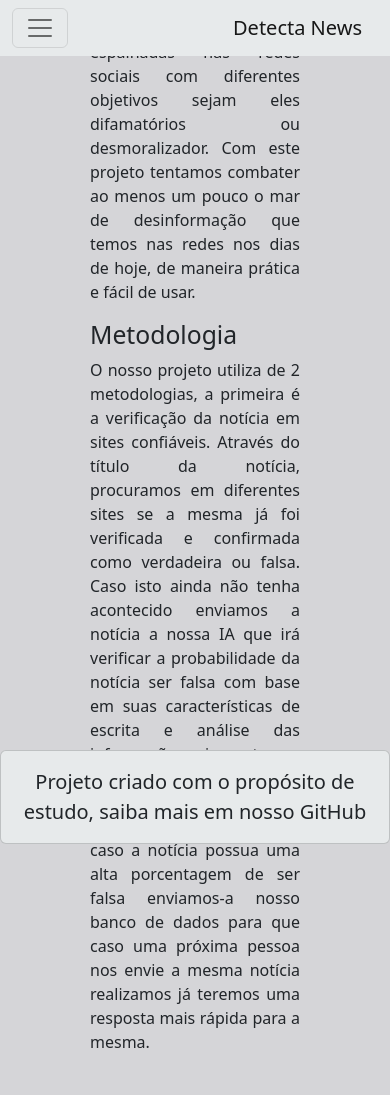
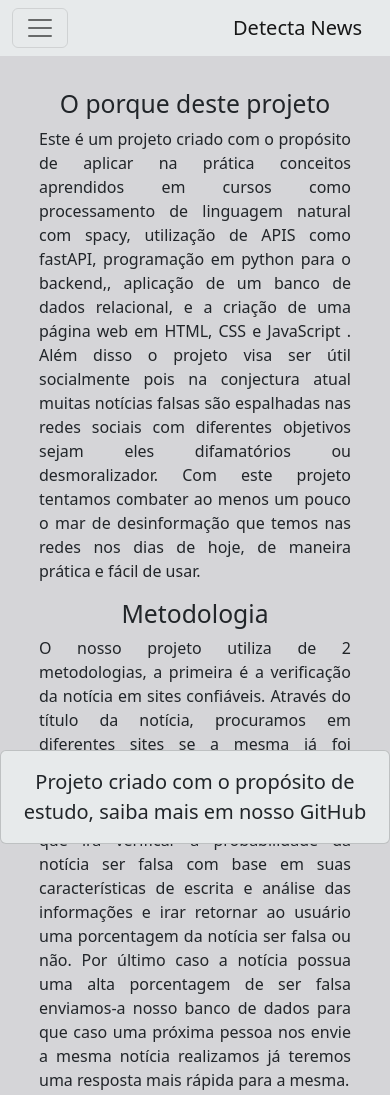
Before and after one commit to Vitinh-o/Detector_de_fake_news_com_IA, a plain HTML site: page frontEnd/outraspaginas/sobreNos.html in a window 390 px wide. Before the commit the page ends 1070 px from the top, so only its background shows below. Drawn offline with nearby package versions, Linux system fonts and the light colour scheme; files whose address does not match are found by name.

Commit message:
Foi melhorado a responsividade do site, principalmente da pagina sobre nos. No momento a pagina principal ainda nao foi ajustado

```diff
--- a/frontEnd/outraspaginas/sobreNos.html
+++ b/frontEnd/outraspaginas/sobreNos.html
@@ -55,9 +55,9 @@
 
         </header>
 
-        <section style="width: 60%; text-align: justify; margin-top: calc(50% - 630px)" class="container-fluid">
+        <section class="sobreNos">
 
-            <h2>O porque deste projeto</h2>
+            <h2 class="titulos_sobre_nos">O porque deste projeto</h2>
 
             <p>
                 Este é um projeto criado com o propósito de aplicar na prática conceitos aprendidos em cursos como processamento de
@@ -68,7 +68,7 @@
                 o mar de desinformação que temos nas redes nos dias de hoje, de maneira prática e fácil de usar.
             </p>
 
-            <h2>Metodologia</h2>
+            <h2 class="titulos_sobre_nos">Metodologia</h2>
 
             <p>O nosso projeto utiliza de 2 metodologias, a primeira é a verificação da notícia em sites confiáveis. Através do
                 título da notícia, procuramos em diferentes sites se a mesma já foi verificada e confirmada como verdadeira ou falsa.
--- a/frontEnd/style.css
+++ b/frontEnd/style.css
@@ -1,3 +1,26 @@
+/* CSS da página principal */
+
+.tamanho_form{height: 300px;}
+
+/*.tamanho_da_margin{margin: auto;
+                padding: auto;}
+
+
+@media only screen and (max-width: 450px) {
+
+    .tamanho_da_margin{margin: 10px; padding: 10px; }
+
+} /*
+
+
+
+
+
+
+
+
+
+
 /* CSS da página listaDesitesConfiáveis */
 
 .section_da_lista{width: 60%; text-align: justify; margin-top: 80px;}
@@ -18,3 +41,26 @@
     img{height: 40px;}
 
 }
+
+
+
+/* CSS da página Sobre nos */
+
+.sobreNos{width: 800px;
+            height: 800px;
+            text-align: justify;
+            margin:auto;
+            padding-top: 10%;}
+
+
+@media only screen and (max-width: 800px) {
+
+    .sobreNos{
+    width: 80%;
+    height: auto;
+    margin-top: 50px;}
+
+    .titulos_sobre_nos{text-align: center;}
+
+
+}
```
Also changed, not shown: frontEnd/index.html (+8 -4 lines).
